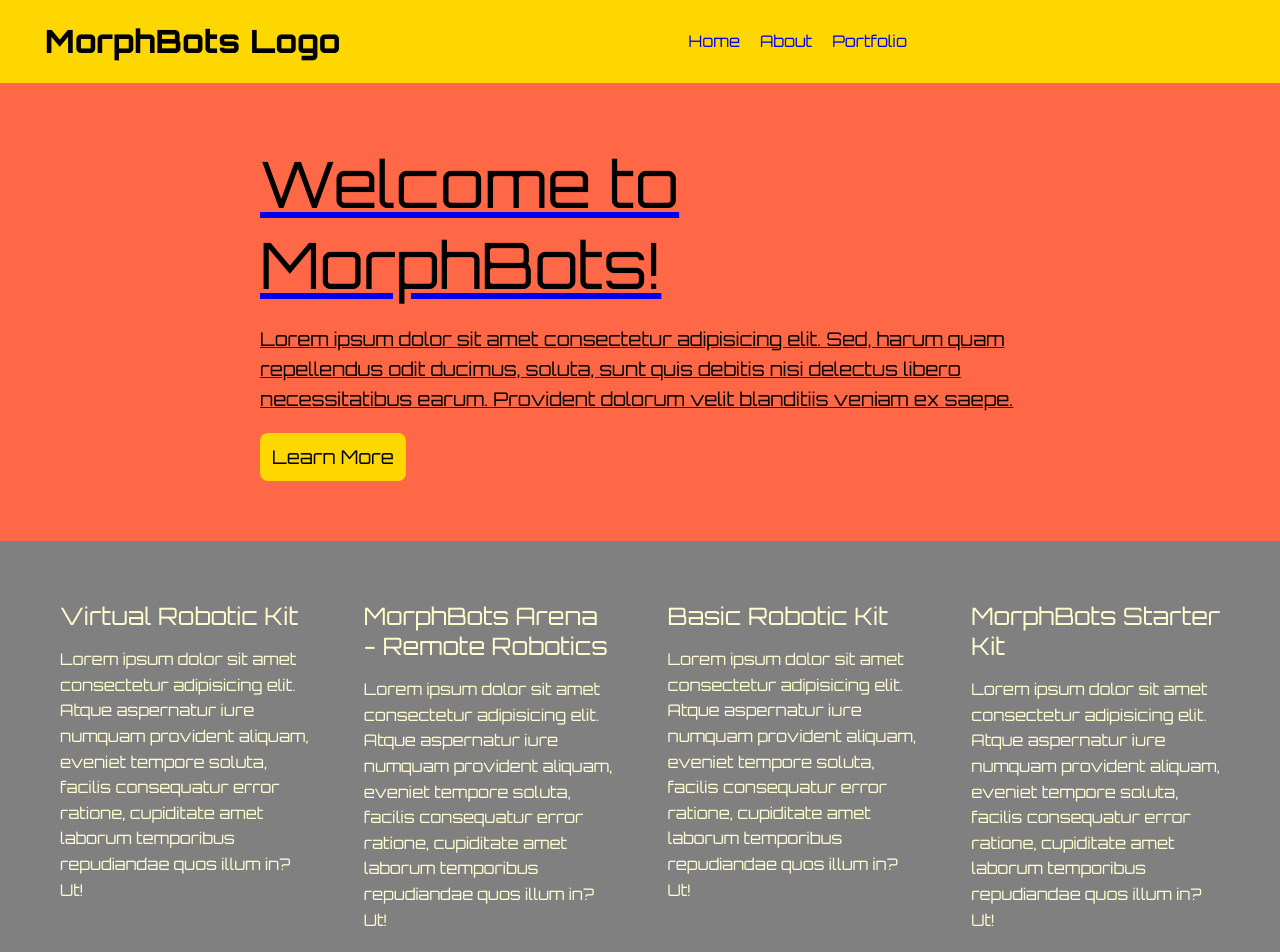
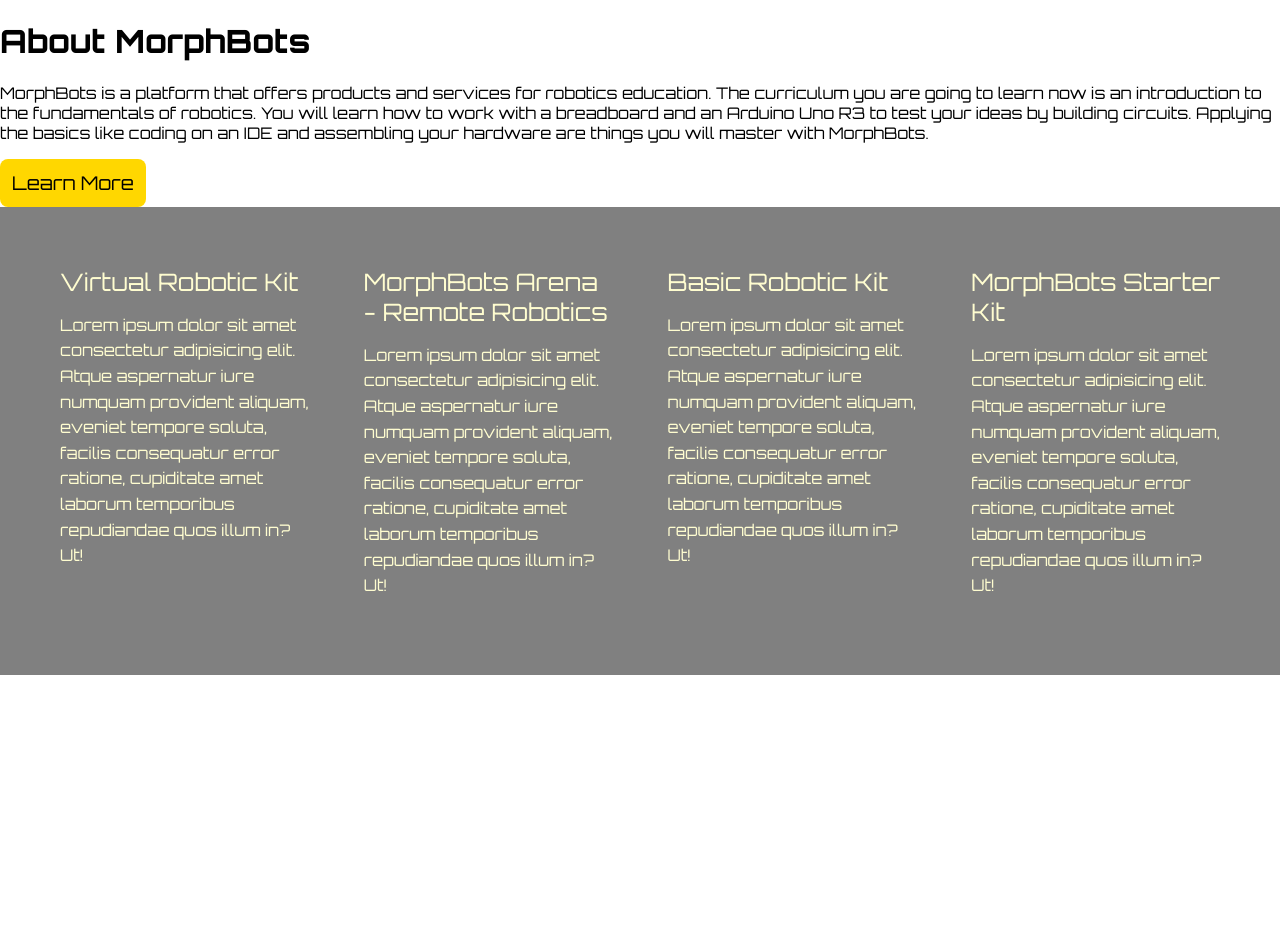
Before and after one commit to RobotStartup/morphbots-website00, a plain HTML site: page about.html in a window 1280 px wide. After the commit the page ends 800 px from the top, so only its background shows below. Drawn offline with Linux system fonts and the light colour scheme.

Commit message:
Added description of about morphbots

```diff
--- a/about.html
+++ b/about.html
@@ -12,20 +12,8 @@
 <link rel="preconnect" href="https://fonts.gstatic.com" crossorigin>
 <link href="https://fonts.googleapis.com/css2?family=Orbitron:wght@400;600;800&display=swap" rel="stylesheet">
 
-<div class="header">
-  <h1>MorphBots Logo</h1>
-
-  <ul class="nav">
-    <li><a href="#">Home</li>
-    <li><a href="#">About</li>
-    <li><a href="#">Portfolio</li>
-  </ul>
-</div>
-
-<div class="hero">
-  <div class="hero-inner">
-    <h1>Welcome to MorphBots!</h1>
-    <p>Lorem ipsum dolor sit amet consectetur adipisicing elit. Sed, harum quam repellendus odit ducimus, soluta, sunt quis debitis nisi delectus libero necessitatibus earum. Provident dolorum velit blanditiis veniam ex saepe.</p>
+    <h1>About MorphBots</h1>
+    <p>MorphBots is a platform that offers products and services for robotics education.  The curriculum you are going to learn now is an introduction to the fundamentals of robotics.  You will learn how to work with a breadboard and an Arduino Uno R3 to test your ideas by building circuits.  Applying the basics like coding on an IDE and assembling your hardware are things you will master with MorphBots.</p>
     <a href="#" class="button">Learn More</a>
   </div>
 </div>
```
